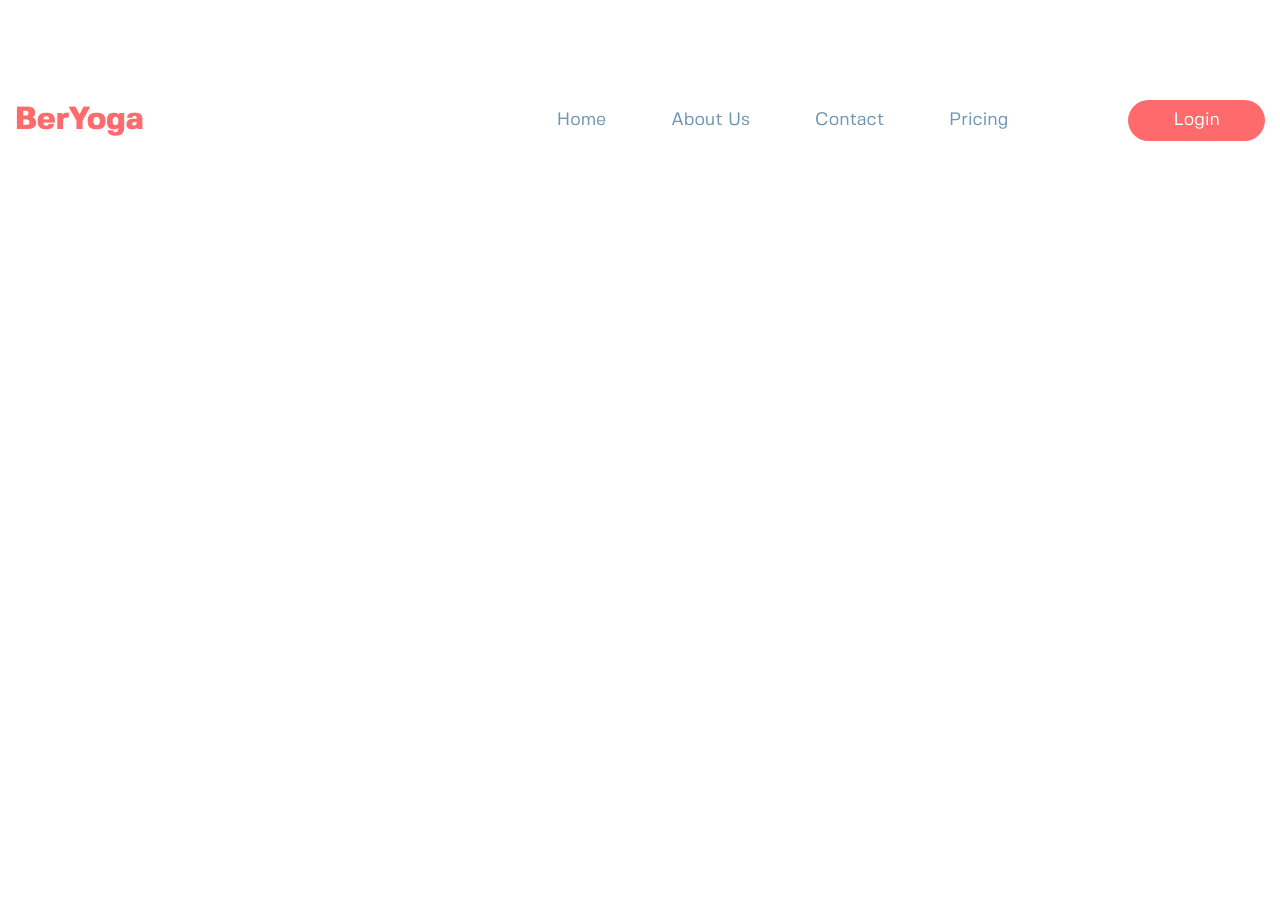
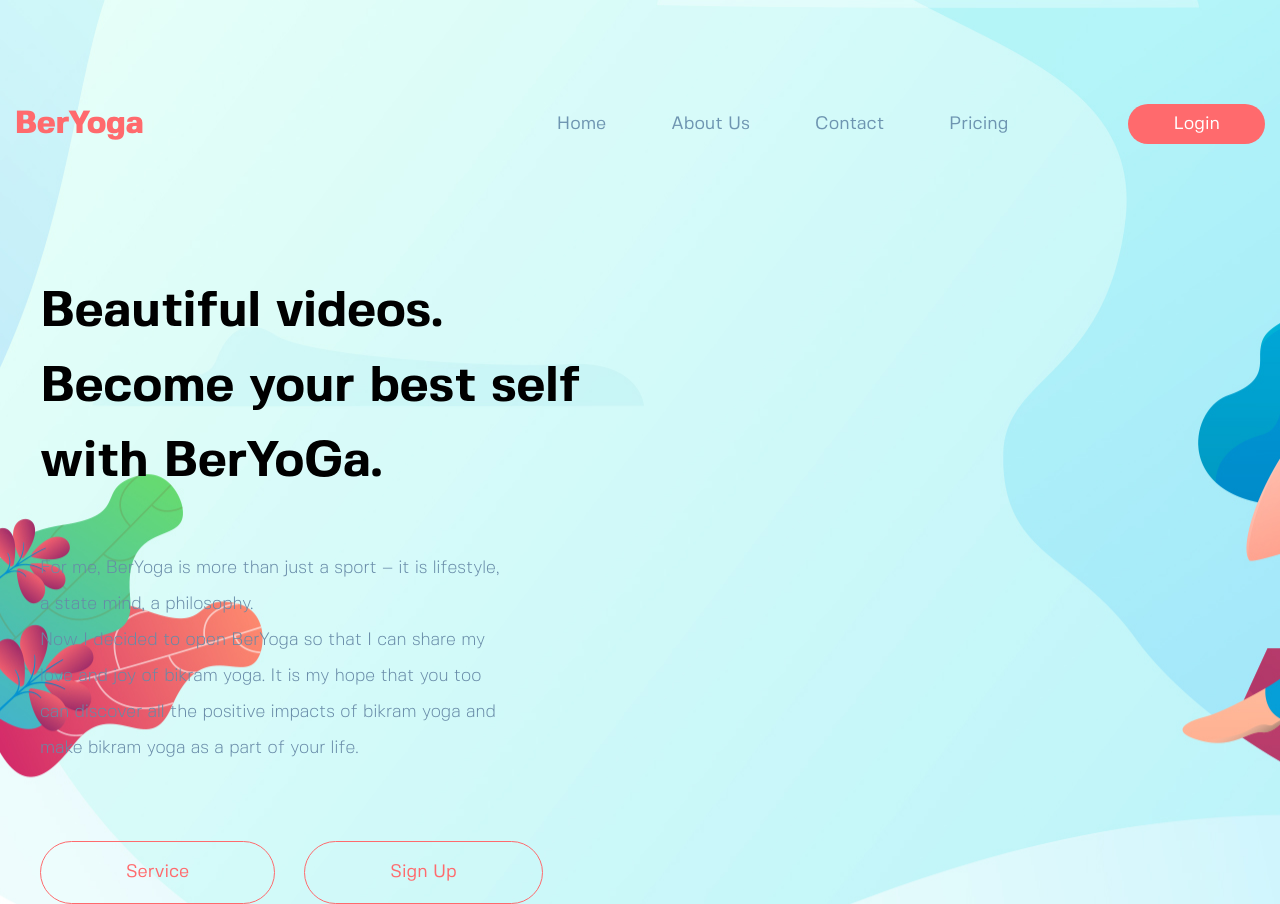
Before and after one commit to ELegek/Beryoga, a website: page app/index.html in a window 1280 px wide. Before the commit the page ends 800 px from the top, so only its background shows below. Drawn offline with nearby package versions, Linux system fonts and the light colour scheme.

Commit message:
Блок Header

```diff
--- a/app/index.html
+++ b/app/index.html
@@ -35,6 +35,25 @@
 
   <!-- =====================    MENU   ============================= -->
 
+  <!-- =====================    HEADER   ============================= -->
+  <section class="header" style="background-image: url(img/header__bg.jpg);">
+    <div class="container">
+      <div class="header__wrapper">
+        <h1 class="header__title">Beautiful videos. Become your best self with BerYoGa.</h1>
+        <p class="header__subtitle">For me, BerYoga is more than just a sport – it is lifestyle, a state mind, a
+          philosophy.</p>
+        <p class="header__subtitle">Now I decided to open BerYoga so that I can share my love and joy of bikram yoga. It is my hope that you too
+          can discover all the positive impacts of bikram yoga and make bikram yoga as a part of your life.</p>
+      </div>
+      <div class="header__wrapper-btn">
+        <button class="btn">Service</button>
+        <button class="btn">Sign Up</button>
+      </div>
+
+    </div>
+  </section>
+  <!-- =====================    HEADER   ============================= -->
+
 
 
 
--- /dev/null
+++ b/app/scss/blocks/header.scss
@@ -0,0 +1,23 @@
+.header {
+    padding-top: 275px;
+    position: relative;
+    &__wrapper {
+        width: 545px;
+        margin-bottom: 75px;
+    }
+    &__title {
+        font-size: 50px;
+        font-family: 'fivosans-bold';
+        line-height: 1.5;
+        color: #000;
+
+        margin-bottom: 50px;
+    }
+    &__subtitle {
+        font-size: 18px;
+        font-family: 'fivosans-light';
+        line-height: 2;
+
+        width: 460px;
+    }
+}
--- a/app/scss/blocks/menu.scss
+++ b/app/scss/blocks/menu.scss
@@ -1,4 +1,9 @@
 .menu {
+    position: absolute;
+    top: 0;
+    left: 0;
+    right: 0;
+    z-index: 1000;
     padding-top: 100px;
     &__body {
         display: flex;
--- a/app/scss/style.scss
+++ b/app/scss/style.scss
@@ -4,6 +4,7 @@
 
 // ======== BLOCKS ===========
 @import "blocks/menu";
+@import "blocks/header";
 // ======== BLOCKS ===========
 
 
@@ -17,10 +18,20 @@
 *::before {
     box-sizing: border-box;
 }
-
+body {
+    color: #678aa7;
+    line-height: 1.5;
+}
 .container__menu {
     width: 100%;
     max-width: 1450px;
+    padding: 0 15px;
+    margin: 0 auto;
+}
+
+.container {
+    width: 100%;
+    max-width: 1230px;
     padding: 0 15px;
     margin: 0 auto;
 }
@@ -38,6 +49,26 @@
     outline: none;
     transition: all .2s linear;
     &:hover {
-        box-shadow:0px 0px 19px 9 px rgba(255,106,109,0.5);
+        box-shadow:0px 0px 19px 9px rgba(255,106,109,0.5);
     }
 }
+
+.btn {
+    color: #ff6a6d;
+    font-size: 18px;
+    font-family: 'fivosans-regular';
+    background-color: transparent;
+    border: 1px solid #ff6a6d;
+    border-radius: 50px;
+    margin-right: 25px;
+    padding: 20px 85px;
+    cursor: pointer;
+    transition: all .2s linear;
+
+    &:hover {
+        color: #fff;
+        background-color: #ff6a6d;
+        box-shadow:0px 0px 19px 9px rgba(255,106,109,0.5);
+    }
+
+}
```
Also changed, not shown: app/css/blocks/header.min.css (added), app/css/blocks/menu.min.css, app/css/style.min.css, app/img/header__bg.jpg (added). Lines whose indentation alone changed are shown as unchanged.
